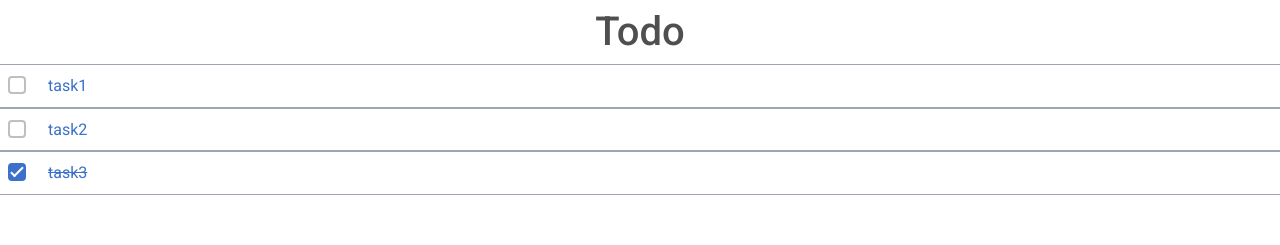
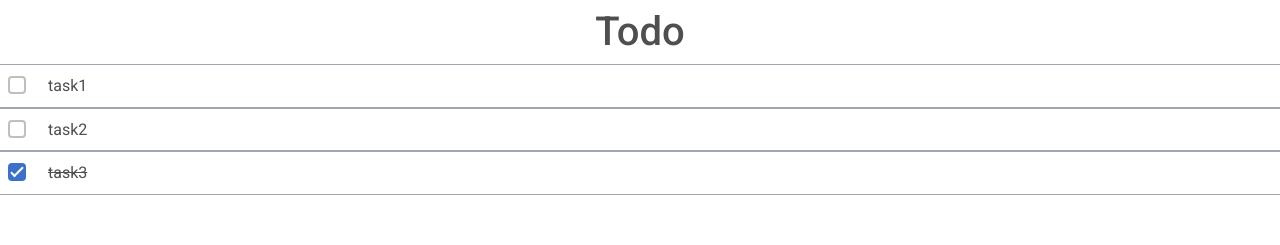
Before and after one commit to mtsml/todo, a React (Create React App) app: page / in a window 1280 px wide. Shown: the top 245 px of the page. Built offline with nearby package versions, Linux system fonts and the light colour scheme.

Commit message:
文字以外をタップしても遷移する #2

```diff
--- a/src/components/Task.js
+++ b/src/components/Task.js
@@ -1,23 +1,26 @@
 import React from 'react';
-import { Link } from 'react-router-dom';
+import { useNavigate } from 'react-router-dom';
 import { MDBCheckbox } from 'mdb-react-ui-kit';
 
 
 const Task = ({ task, handleCheck }) => {
+    const navigate = useNavigate();
+
     return (
-        <div className="d-flex p-2 border-top border-bottom border-secondary">
+        <div
+            className="d-flex p-2 border-top border-bottom border-secondary"
+            onClick={() => navigate("/detail", { state: task })}
+        >
             <MDBCheckbox
                 inline
                 checked={task.done}
                 onChange={e => handleCheck(task.id, e.target.checked)}
             />
-            <Link
+            <span
                 style={task.done ? { textDecoration: "line-through" } : {}}
-                to="/detail"
-                state={task}
             >
                 {task.value}
-            </Link>
+            </span>
         </div>
     )
 }
```
